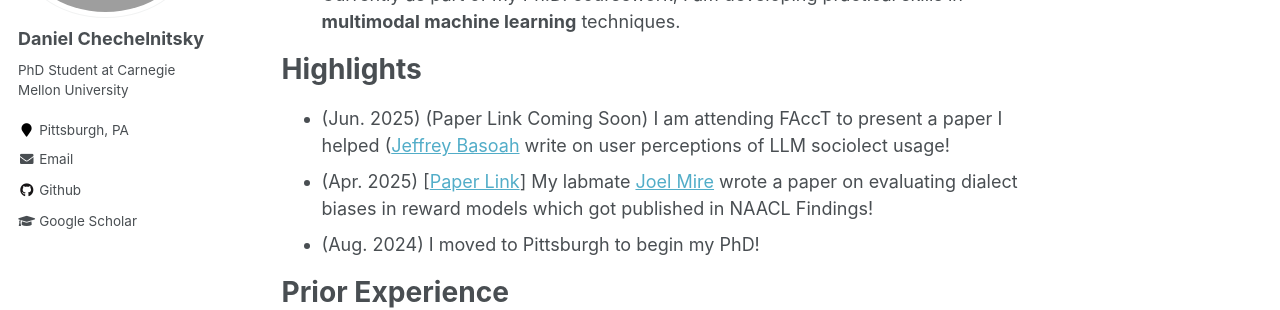
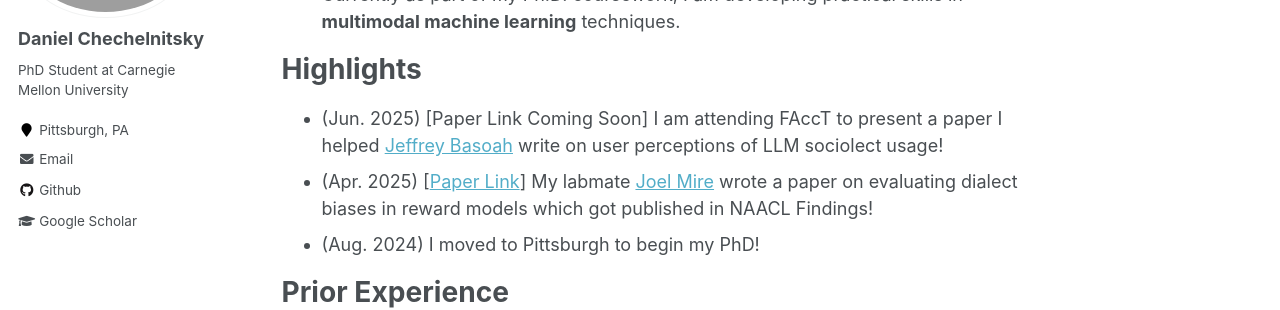
Before and after one commit to chechelnitskd/chechelnitskd.github.io, a Jekyll site: the page built from _pages/about.md, in a window 1280 px wide and 900 px high, scrolled down 624 px. Shown: the part 152-462 px from the top of the window. Built offline with Jekyll 4.4.1, drawn with Linux system fonts in a browser that asks for light colours; part of the change alters nothing that is shown.

```diff
--- a/_pages/about.md
+++ b/_pages/about.md
@@ -20,8 +20,8 @@ Hi, I'm Dan! Here is some information about me:
 - As an aspiring researcher, I am constantly looking to expand my knowledge and learn more about recent developments in the fields of computer science and linguistics. Currently as part of my Ph.D. coursework, I am developing practical skills in **multimodal machine learning** techniques.
 
 # Highlights
-- (Jun. 2025) (Paper Link Coming Soon) I am attending FAccT to present a paper I helped ([Jeffrey Basoah](https://jeffreybasoah.github.io/) write on user perceptions of LLM sociolect usage!
-- (Apr. 2025) [[Paper Link](https://arxiv.org/abs/2502.12858)] My labmate [Joel Mire](https://joelmire.notion.site/Joel-Mire-6303a5459e1942e8981f1dbcc73b1f04) wrote a paper on evaluating dialect biases in reward models which got published in NAACL Findings!
+- (Jun. 2025) [Paper Link Coming Soon] I am attending FAccT to present a paper I helped [Jeffrey Basoah](https://jeffreybasoah.github.io/) write on user perceptions of LLM sociolect usage!
+- (Apr. 2025) [[Paper Link](https://aclanthology.org/2025.findings-naacl.417/)] My labmate [Joel Mire](https://joelmire.notion.site/Joel-Mire-6303a5459e1942e8981f1dbcc73b1f04) wrote a paper on evaluating dialect biases in reward models which got published in NAACL Findings!
 - (Aug. 2024) I moved to Pittsburgh to begin my PhD!
 
 # Prior Experience
```
